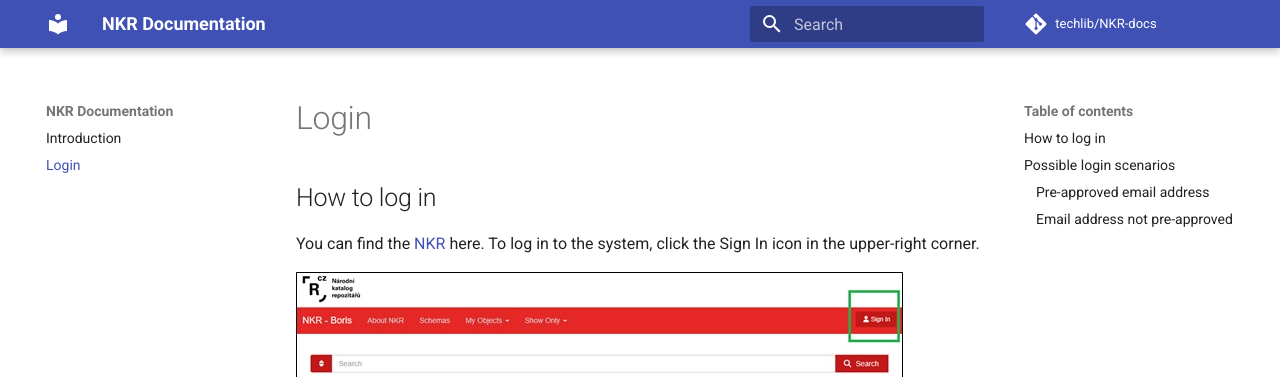
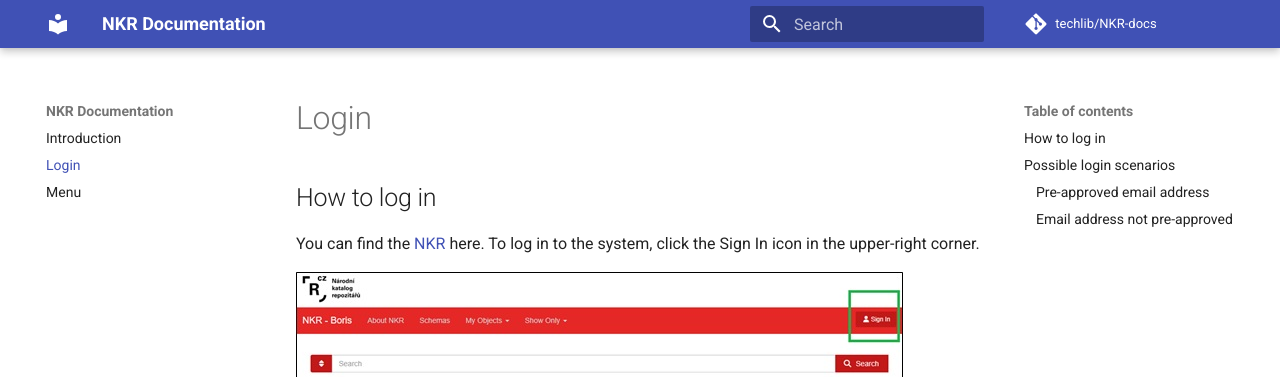
Before and after one commit to techlib/NKR-docs, an MkDocs documentation site: the page built from docs/login.md, in a window 1280 px wide. Shown: the top 377 px of the page. Built offline with MkDocs 1.6.1 and Material for MkDocs 9.7.7, drawn with Linux system fonts in a browser that asks for light colours; comment, search, counter and statistics services are not loaded.

Commit message:
Update mkdocs.yml
added menu in navigation

```diff
--- a/mkdocs.yml
+++ b/mkdocs.yml
@@ -11,3 +11,4 @@ theme:
 nav:
   - Introduction: index.md
   - Login: login.md
+  - Menu: menu.md
```
